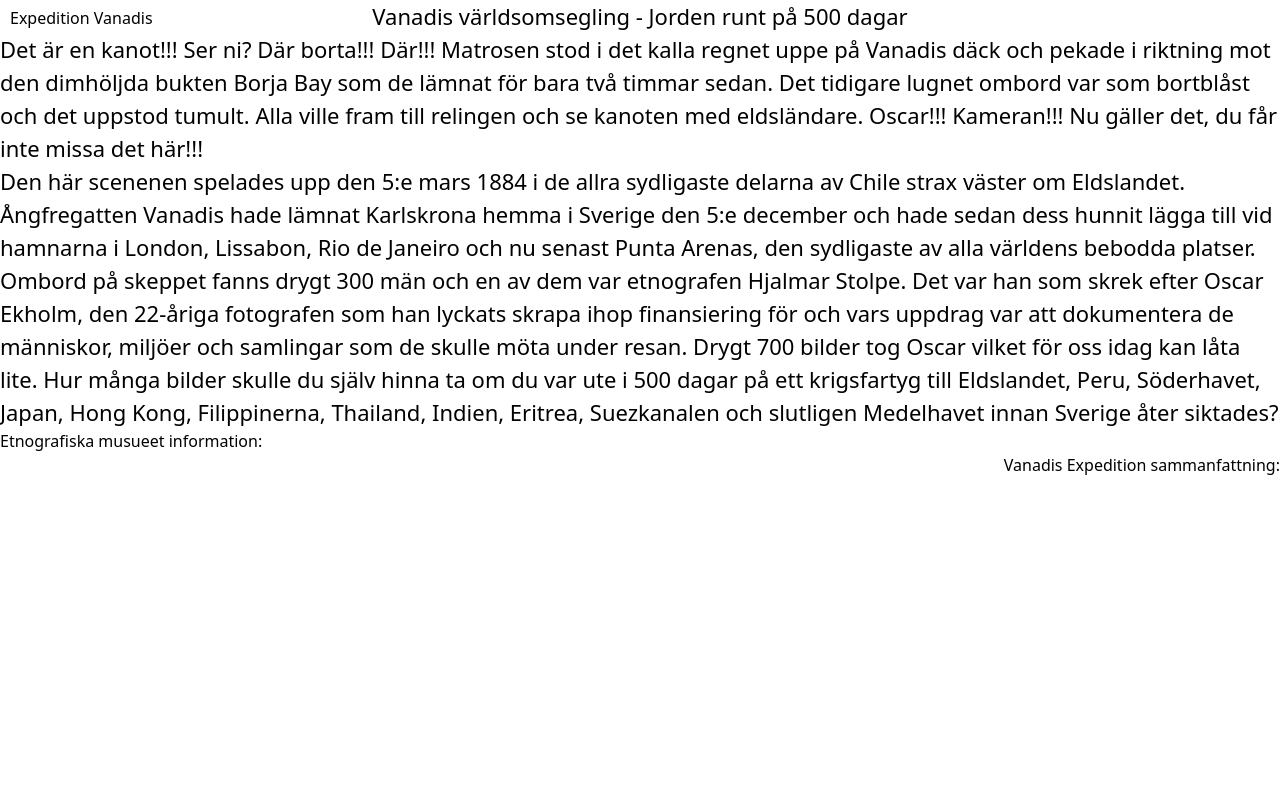
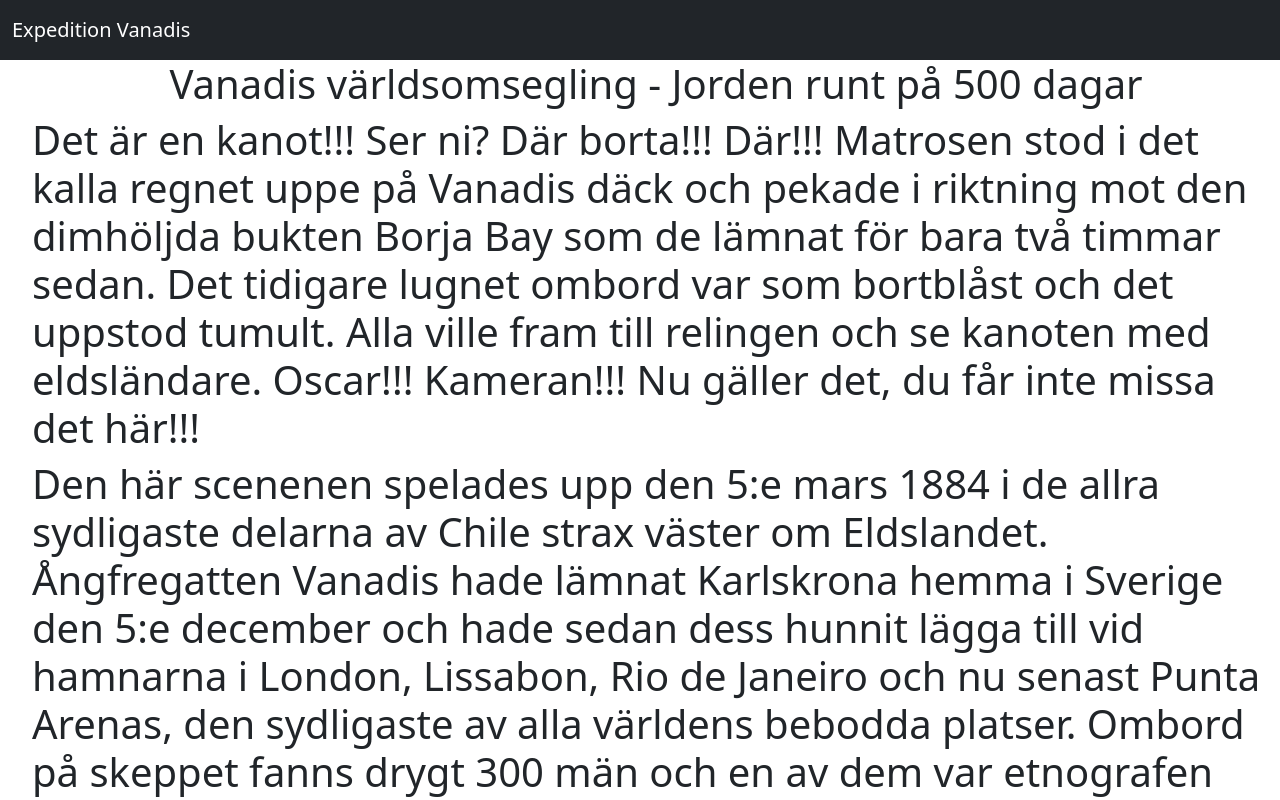
Before and after one commit to SMVK-Sweden/expedition, a Next.js app: page /about in a window 1280 px wide. Shown: the top 800 px of the page. Built offline with nearby package versions, Linux system fonts and the light colour scheme.

Commit message:
la till layout och gjorde en liten ändring i navbar så att den inte täcker sidan

```diff
--- /dev/null
+++ b/components/Layout.tsx
@@ -0,0 +1,15 @@
+import NavigationBar from './NavigationBar'
+
+interface LayoutProps {
+  children: JSX.Element
+}
+
+export default function Layout({ children }: LayoutProps) {
+  return (
+    <div>
+      <NavigationBar />
+      {children}
+      <p>footer</p>
+    </div>
+  )
+}
--- a/components/NavigationBar.jsx
+++ b/components/NavigationBar.jsx
@@ -5,7 +5,7 @@ class NavigationBar extends Component {
   state = {}
   render() {
     return (
-      <nav className="navbar fixed-top navbar-expand-lg navbar-dark bg-dark">
+      <nav className="navbar static-top navbar-expand-lg navbar-dark bg-dark">
         <button
           className="navbar-toggler"
           type="button"
--- a/pages/_app.tsx
+++ b/pages/_app.tsx
@@ -1,9 +1,16 @@
 import '../styles/globals.css'
 import '../styles/menu.css'
+// add bootstrap css
+import 'bootstrap/dist/css/bootstrap.css'
 import type { AppProps } from 'next/app'
+import Layout from '../components/Layout'
 
 function MyApp({ Component, pageProps }: AppProps) {
-  return <Component {...pageProps} />
+  return (
+    <Layout>
+      <Component {...pageProps} />
+    </Layout>
+  )
 }
 
 export default MyApp
--- a/pages/about.jsx
+++ b/pages/about.jsx
@@ -14,7 +14,6 @@ const fetcher = (...args) => fetch(...args).then((res) => res.json())
 export default function About() {
   return (
     <div>
-      <NavigationBar />
       <ul>
         <li>
           <Fetcher> </Fetcher>
--- a/pages/images.tsx
+++ b/pages/images.tsx
@@ -5,7 +5,6 @@ import NavigationBar from '../components/NavigationBar'
 export default function Images() {
   return (
     <div>
-      <NavigationBar />
       <KsamsokImages></KsamsokImages>
     </div>
   )
```
